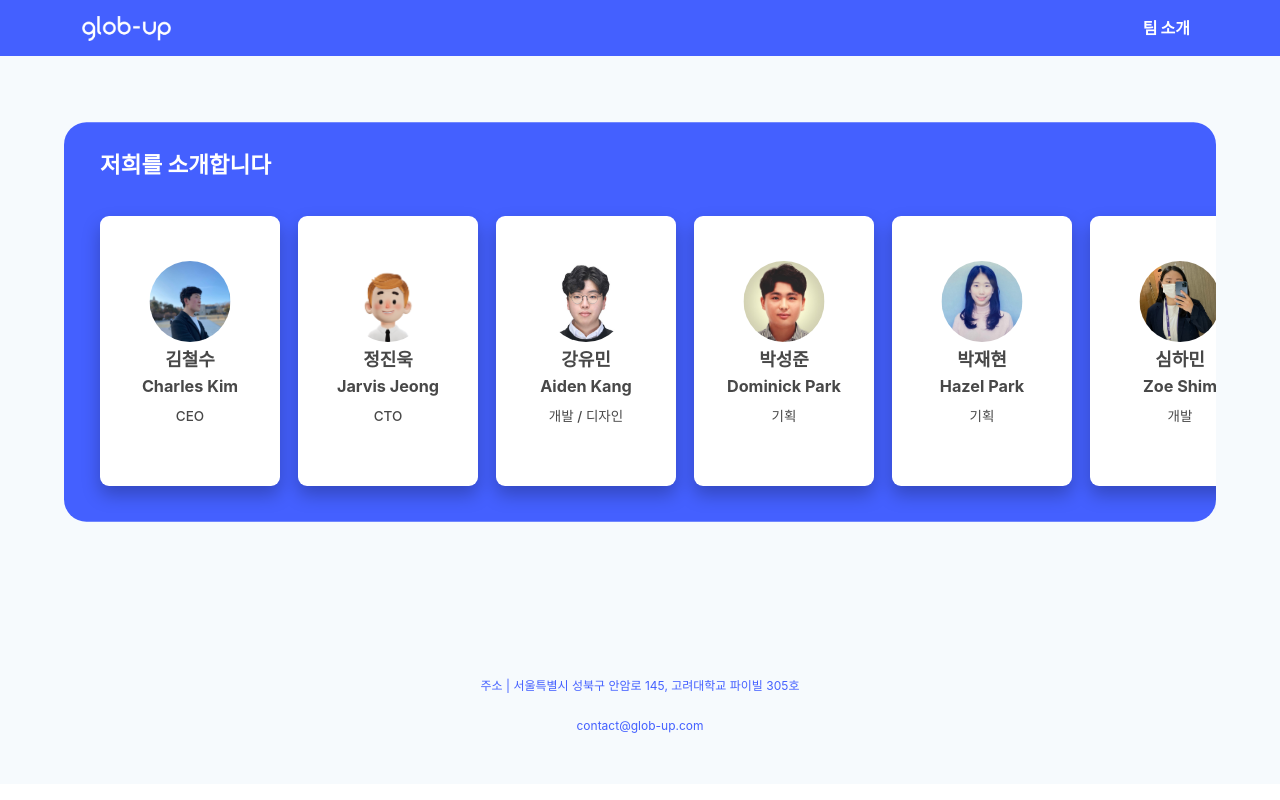
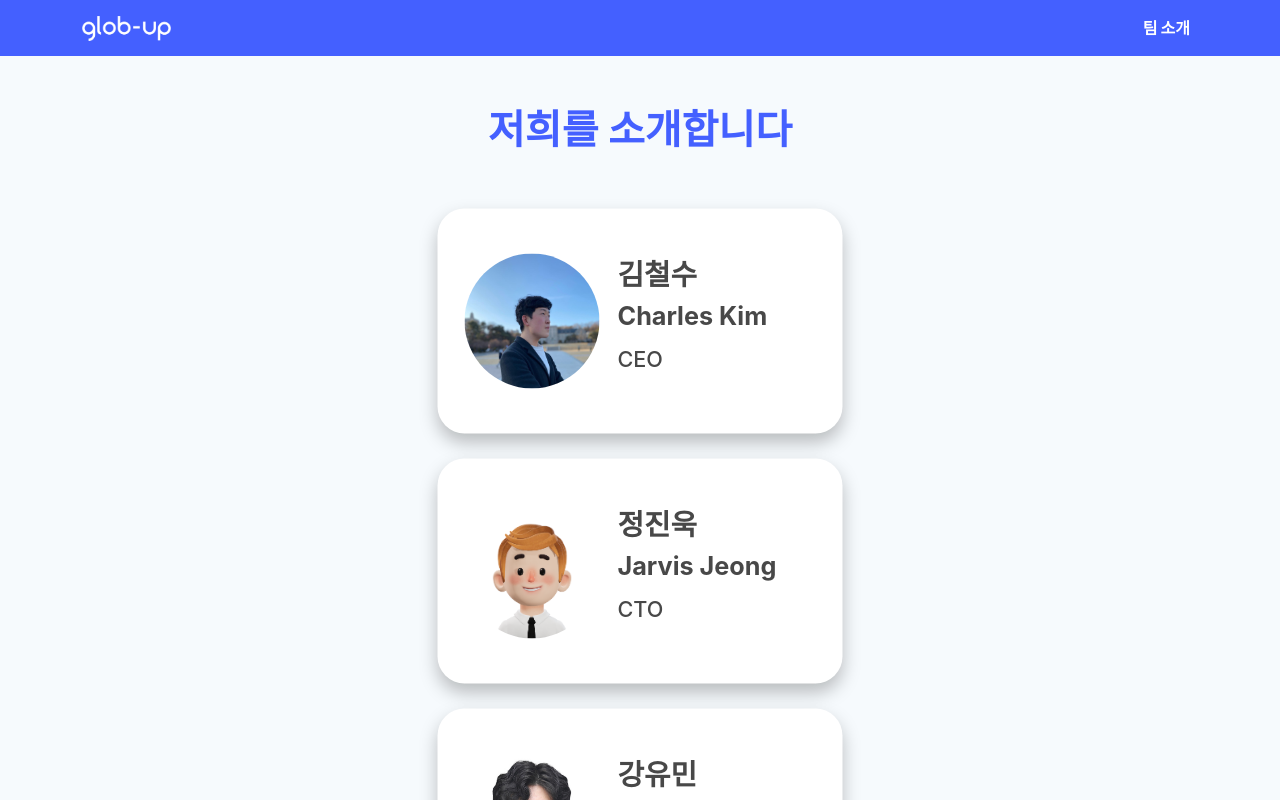
Before and after one commit to ludus-labs/official_homepage, a React (Create React App) app: page /people in a window 1280 px wide. Shown: the top 800 px of the page. Built offline with nearby package versions, Linux system fonts and the light colour scheme.

Commit message:
edit people

```diff
--- a/src/components/PersonCard.js
+++ b/src/components/PersonCard.js
@@ -6,9 +6,11 @@ export default function PersonCard({ path, email, name, engName, position }) {
     <A href={"mailto:" + email}>
       <Box>
         <ProfileImg src={require(`../assets/images/profile/${path}`)} />
-        <Name>{name}</Name>
-        <EngName>{engName}</EngName>
-        <Position>{position}</Position>
+        <TextContainer>
+          <Name>{name}</Name>
+          <EngName>{engName}</EngName>
+          <Position>{position}</Position>
+        </TextContainer>
       </Box>
     </A>
   );
@@ -18,64 +20,77 @@ const A = styled.a`
 `;
 const Box = styled.div`
   display: flex;
-  flex-direction: column;
-  margin-right: 20px;
-  width: 200px;
-  height: 300px;
-  padding: 20px;
+  flex-direction: row;
+  width: 450px;
+  height: 250px;
+  padding: 30px;
   box-shadow: 0px 10px 20px #00000040;
   background-color: white;
-  border-radius: 10px;
-  align-items: center;
+  border-radius: 30px;
+  align-items: flex-start;
   z-index: 10;
+  scale: 0.9;
   &:hover {
     transform: scale(1.02);
     box-shadow: 0px 10px 20px #00000060;
   }
   @media screen and (max-width: 768px) {
-    width: 160px;
-    height: 240px;
-    padding: 12px;
+    flex-direction: column;
+    align-items: center;
+    width: 300px;
+    height: 460px;
+    padding: 24px;
   }
 `;
 const ProfileImg = styled.img`
-  width: 90px;
-  height: 90px;
-  border-radius: 45px;
-  margin-top: 30px;
+  width: 150px;
+  height: 150px;
+  border-radius: 90px;
+  margin-top: 20px;
   z-index: 20;
   @media screen and (max-width: 768px) {
-    width: 60px;
-    height: 60px;
+    margin-top: 30px;
+    width: 150px;
+    height: 150px;
+  }
+`;
+const TextContainer = styled.div`
+  display: flex;
+  flex-direction: column;
+  align-items: flex-start;
+  margin-left: 20px;
+  @media screen and (max-width: 768px) {
+    align-items: center;
+    margin-left: 0px;
   }
 `;
 const Name = styled.p`
-  margin-top: 5px;
+  margin-top: 20px;
   margin-bottom: 0;
   font-weight: 700;
-  font-size: 20px;
+  font-size: 32px;
   color: #484848;
   @media screen and (max-width: 768px) {
-    font-size: 16px;
+    font-size: 32px;
   }
 `;
 const EngName = styled.p`
   margin-top: 0;
   margin-bottom: 0;
   font-weight: 700;
-  font-size: 18px;
+  font-size: 28px;
   color: #484848;
   @media screen and (max-width: 768px) {
-    font-size: 14px;
+    font-size: 28px;
   }
 `;
 const Position = styled.p`
   margin-top: 10px;
   margin-bottom: 0;
   font-weight: 500;
-  font-size: 15px;
+  font-size: 24px;
   color: #484848;
   @media screen and (max-width: 768px) {
-    font-size: 12px;
+    font-size: 24px;
   }
 `;
--- a/src/pages/People.js
+++ b/src/pages/People.js
@@ -75,20 +75,14 @@ const PeopleContainer = styled.div`
   height: fit-content;
   padding-bottom: 10px;
   border-radius: 25px;
-  background-color: #4460ff;
-  scale: 0.9;
-  @media screen and (max-width: 768px) {
-    margin-top: 100px;
-    margin-left: 0;
-    margin-right: 0;
-  }
+  align-items: center;
+  scale: 1;
 `;
 const PeopleTitle = styled.p`
-  margin-top: 30px;
-  margin-left: 40px;
-  font-size: 25px;
+  margin-top: 0px;
+  font-size: 40px;
   font-weight: 700;
-  color: white;
+  color: #4460ff;
 `;
 const PersonBoxScroll = styled.div`
   overflow-x: scroll;
@@ -99,10 +93,8 @@ const PersonBoxContainer = styled.div`
   width: fit-content;
   padding-top: 20px;
   padding-bottom: 30px;
-  padding-left: 40px;
-  padding-right: 20px;
   display: flex;
-  flex-direction: row;
+  flex-direction: column;
 `;
 
 export default People;
```
